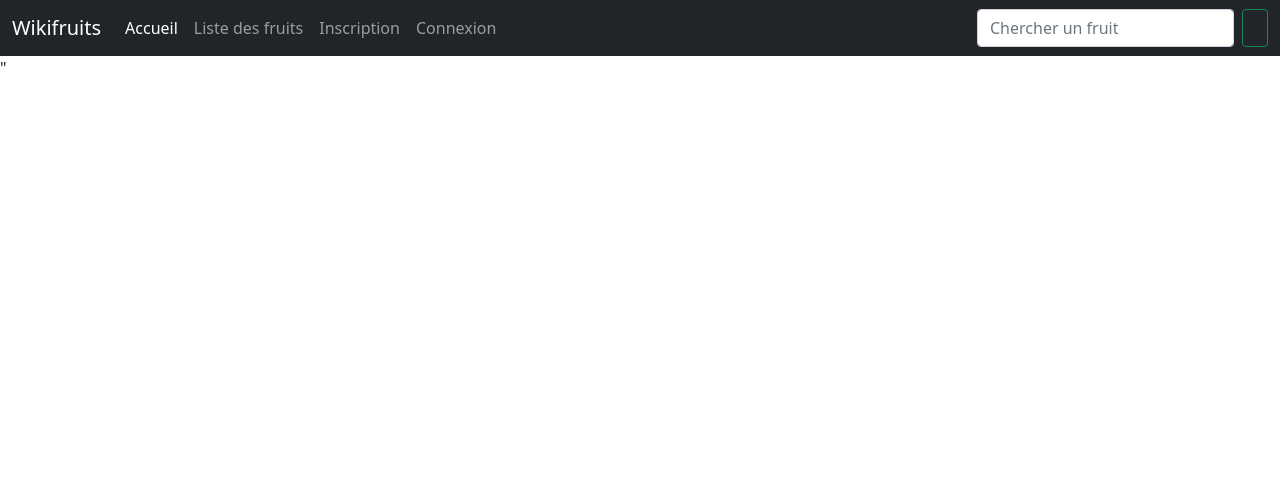
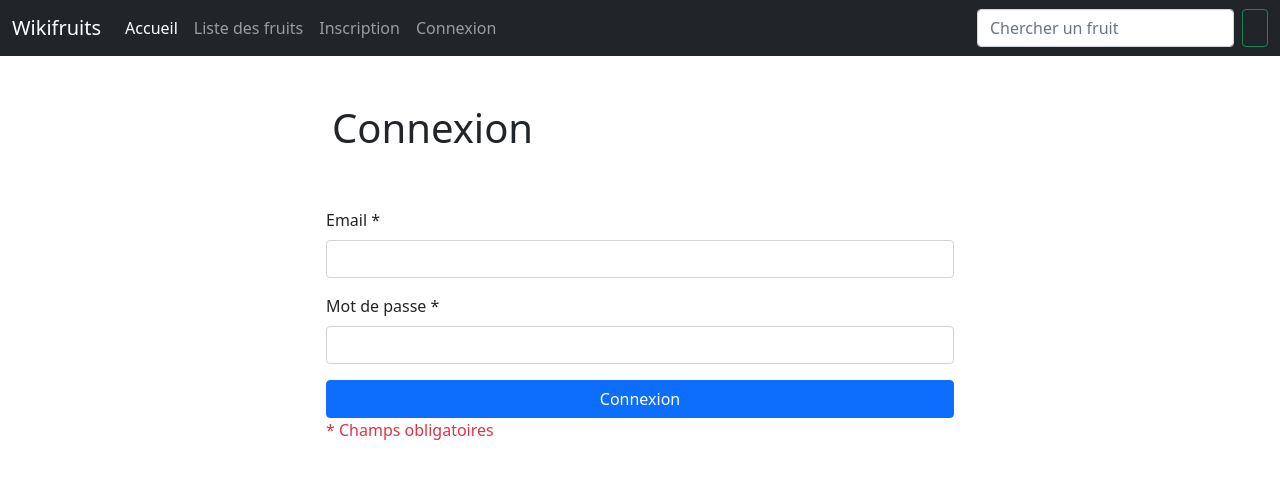
Before and after one commit to AntoineLudwigGalli/projet_final_php, a PHP site: page /log_in.php in a window 1280 px wide. Shown: the top 479 px of the page. Run offline with PHP 8.4, Linux system fonts and the light colour scheme; some libraries are stand-ins or nearby versions.

Commit message:
Log in page finished

```diff
--- a/includes/js_includes.php
+++ b/includes/js_includes.php
@@ -1,2 +1,2 @@
-<script src="js/bootstrap.bundle.min.js\"></script>"
+<script src="js/bootstrap.bundle.min.js\"></script>
 <script src="https://www.google.com/recaptcha/api.js"></script>
--- a/log_in.php
+++ b/log_in.php
@@ -1,3 +1,43 @@
+<?php
+// Appel des variables
+if (isset ($_POST["email"]) &&
+    isset ($_POST["password"])
+) {
+//    Vérification des champs
+    if (!filter_var($_POST["email"])) {
+        $errors[] = "Email invalide";
+    }
+
+    if (!preg_match("/^(?=.*[0-9])(?=.*[a-z])(?=.*[A-Z])(?=.*[ !\"#\$%&\'()*+,\-.\/:;<=>?@[\\\\\]\^_`{\|}~]).{8,4096}$/u", $_POST["password"])) {
+        $errors[] = "Le mot de passe doit comprendre au moins 8 caractères dont 1 lettre minuscule, 1 majuscule, un chiffre et un caractère spécial";
+    }
+
+    if (!isset($errors)) {
+        require "includes/bdd.php";
+
+        $getAccount = $db->prepare("SELECT * FROM users WHERE email = ?");
+        $getAccount->execute([
+            $_POST['email'],
+        ]);
+
+        $account = $getAccount->fetch(PDO::FETCH_ASSOC);
+
+
+        $getAccount->closeCursor();
+
+        if(empty($account)){
+            $error[] = "Le compte associé à cette adresse mail n'existe pas";
+        } elseif (!password_verify($_POST["password"], $account["password"])) {
+            $error[] = "Mot de passe incorrect !";
+        } else {
+            $_SESSION["account"] = $account;
+            $successMsg = "Vous êtes connecté !";
+        }
+        $getAccount->closeCursor();
+    }
+}
+
+?>
 <!doctype html>
 <html lang="fr">
 <head>
@@ -7,11 +47,43 @@
     <meta http-equiv="X-UA-Compatible" content="ie=edge">
     <?php
     require_once "includes/css_includes.php";
-    require_once "includes/navbar.php"
+    require_once "includes/navbar.php";
     ?>
     <title>Document</title>
 </head>
 <body>
+    <div class="container-fluid">
+        <div class="row mt-5">
+            <h1 class="col-6 offset-3">Connexion</h1>
+        </div
+        <div class="row">
+            <form class="col-6 offset-3 my-5" method="POST" action="" >
+                <?php
+                if(isset($errors)){
+                    foreach ($errors as $error){
+                        echo "<p class='alert alert-danger'>" . $error . "</p>";
+                    }
+                }
+                if(isset($successMsg)){
+                    echo "<p class='alert alert-success'>" . $successMsg . "</p>";
+                } else {
+                ?>
+                <div class="mb-3">
+                    <label class="form-label">Email *</label>
+                    <input type="text" class="form-control" name="email">
+                </div>
+                <div class="mb-3">
+                    <label class="form-label">Mot de passe *</label>
+                    <input type="text" class="form-control" name="password">
+                </div>
+                <button type="submit" class="btn btn-primary col-12">Connexion</button>
+                <span class="text-danger">* Champs obligatoires</span>
+            </form>
+        </div>
+    </div> <?php
+    }
+    ?>
+
 <?php
 require_once "includes/js_includes.php";
 ?>
--- a/register.php
+++ b/register.php
@@ -18,6 +18,7 @@ if (isset ($_POST["email"]) &&
         $errors[] = "Le mot de passe doit comprendre au moins 8 caractères dont 1 lettre minuscule, 1 majuscule, un chiffre et un caractère spécial";
     }
 
+
     if($_POST["passwordValidation"] != $_POST["password"]){
         $errors[] = "La confirmation ne correspond pas au mot de passe.";
     }
@@ -33,12 +34,11 @@ if (isset ($_POST["email"]) &&
     // Si pas d'erreur, on se connecte à la BDD pour ajouter le compte user
     if(!isset($errors)){
         require "includes/bdd.php";
-//       Définition de la date au format FR
 
         $insertAccount = $db->prepare("INSERT INTO users (email, password, pseudonym, register_date) VALUES(?, ?, ?, ?)");
         $querySuccess = $insertAccount->execute([
             $_POST['email'],
-            $_POST['password'],
+            password_hash($_POST['password'], PASSWORD_BCRYPT),
             $_POST['pseudo'],
             date('Y-m-d H:i:s'),
             ]);
```
